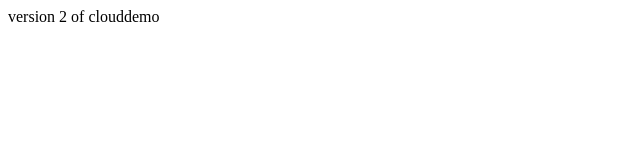
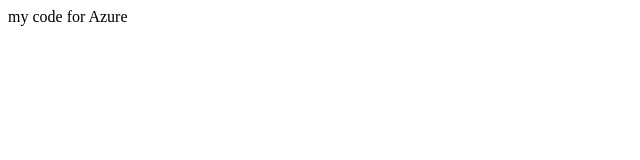
Before and after one commit to tanishajoseph/clouddemo, a plain HTML site: page index.html in a window 1280 px wide. Shown: the full height of the page, 0-640 px from the left. Drawn offline with Linux system fonts and the light colour scheme.

Commit message:
Update index.html

```diff
--- a/index.html
+++ b/index.html
@@ -3,6 +3,6 @@
 		website for demo
 	</title>
 	<body>
-		version 2 of clouddemo
+		my code for Azure
 	</body>
 </html>
```
